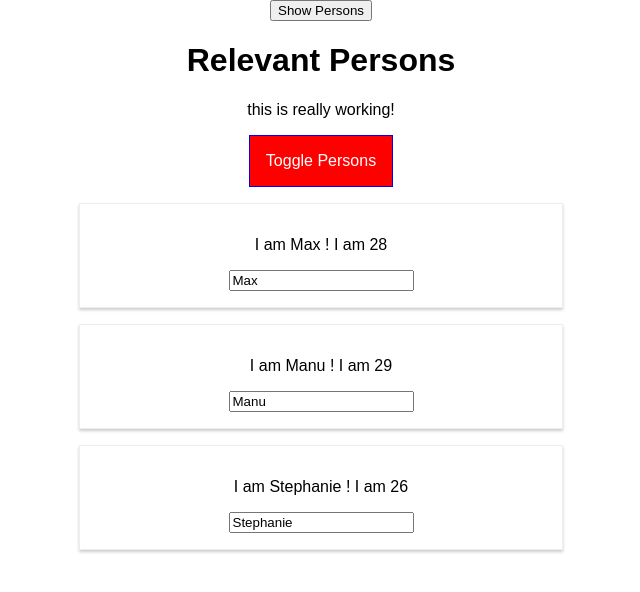
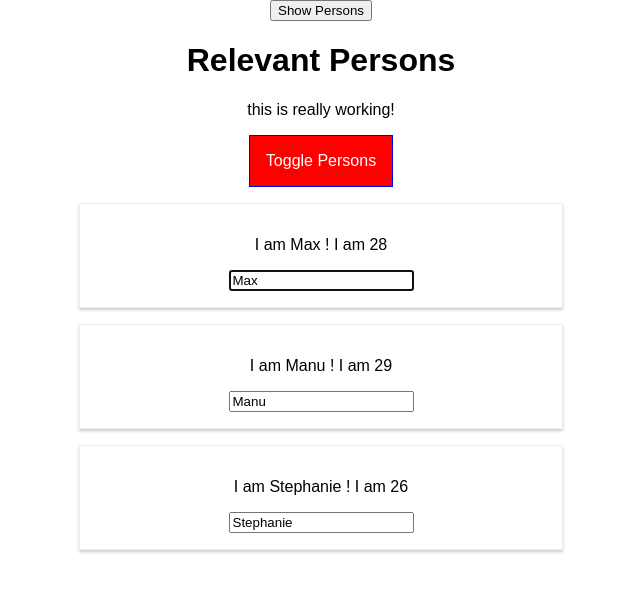
Before and after one commit to umanglpatel/react-examples, a React app: page / in a window 1280 px wide. Both pictures are taken after a click on the button "Show Persons". Shown: the top 592 px of the page, without its empty margins (319-959 px from the left). Built offline with nearby package versions, Linux system fonts and the light colour scheme.

Commit message:
Section 7.20 Using references

```diff
--- a/src/components/Persons/Person/Person.js
+++ b/src/components/Persons/Person/Person.js
@@ -19,6 +19,9 @@
 
     componentDidMount() {
         console.log('[Person.js] Inside componentDidMount()');
+        if (this.props.position === 0) {
+            this.inputElement.focus();
+        }
     }
 
     render() {
@@ -29,7 +32,11 @@
             <AppAux>
                 <p onClick={this.props.click}>I am {this.props.name} ! I am {this.props.age}</p>
                 <p>{this.props.children}</p>
-                <input onChange={this.props.changed} type="text" value={this.props.name} />
+                <input
+                    ref={(inp) => { this.inputElement = inp }}
+                    onChange={this.props.changed}
+                    type="text"
+                    value={this.props.name} />
             </AppAux>
         );
     }
--- a/src/components/Persons/Persons.js
+++ b/src/components/Persons/Persons.js
@@ -46,6 +46,7 @@
         return this.props.persons.map((person, index) => {
             return <Person
                 name={person.name}
+                position={index}
                 age={person.age}
                 click={() => this.props.clicked(index)}
                 changed={(event) => this.props.changed(event, person.id)}
```
